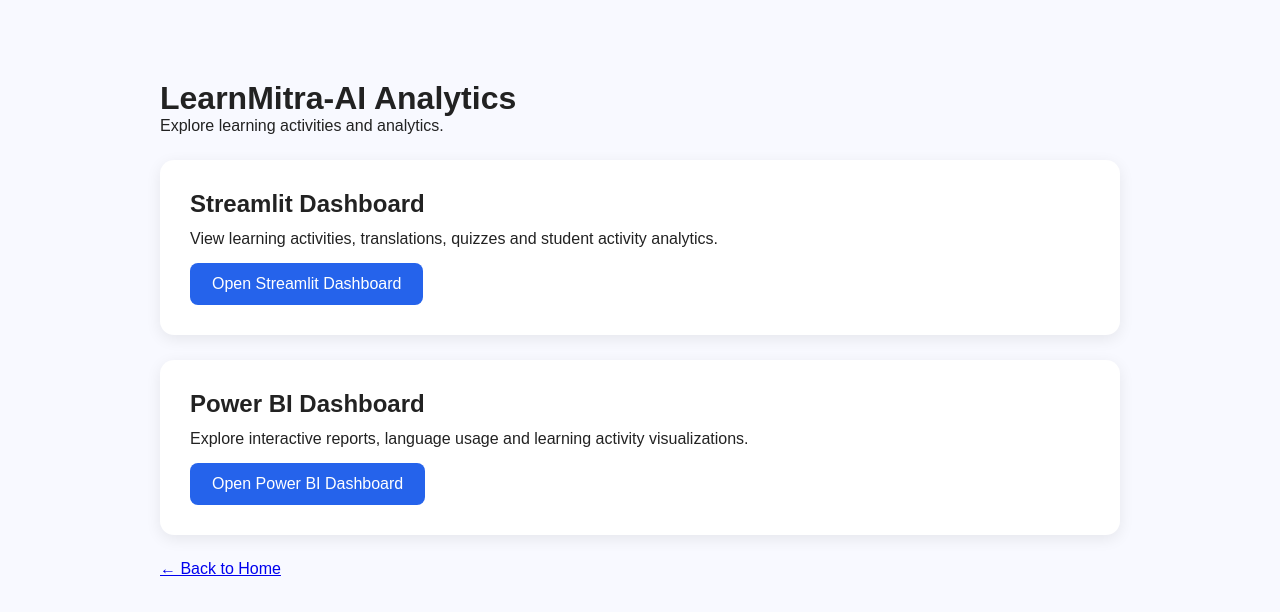
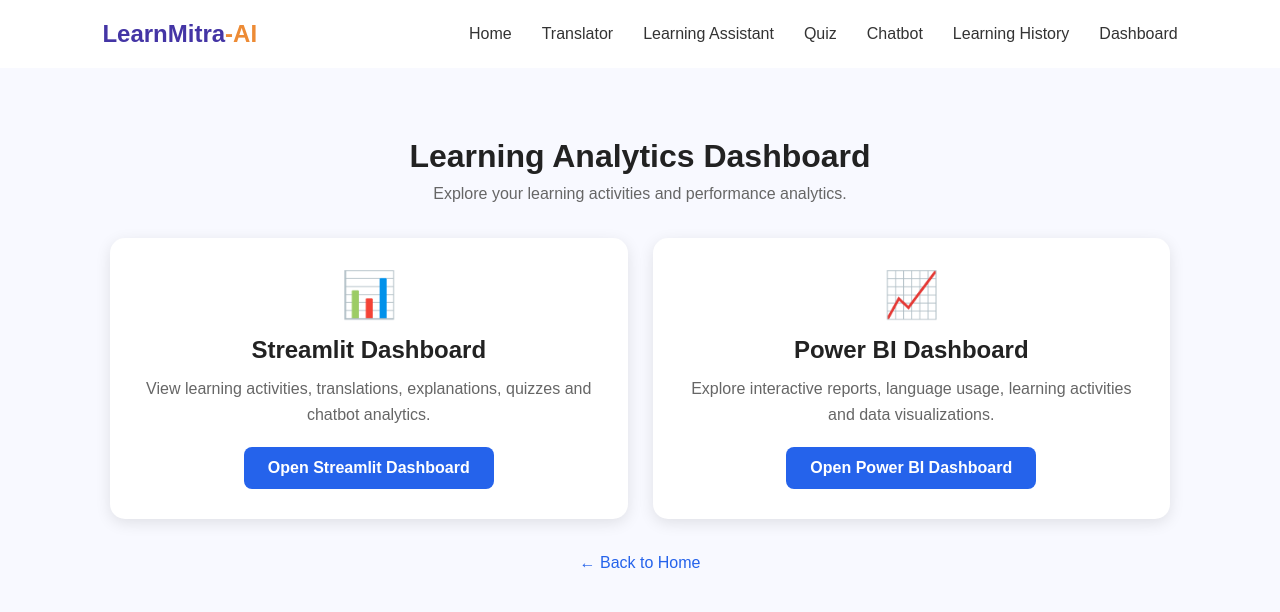
Before and after one commit to deekshithabalireddy/LearnMitra-AI, a plain HTML site: page frontend/dashboard.html in a window 1280 px wide. Drawn offline with Linux system fonts and the light colour scheme.

Commit message:
Add dashboard page and update navigation

```diff
--- a/frontend/dashboard.html
+++ b/frontend/dashboard.html
@@ -4,73 +4,175 @@
 <head>
     <meta charset="UTF-8">
     <meta name="viewport" content="width=device-width, initial-scale=1.0">
-    <title>LearnMitra-AI | Analytics Dashboard</title>
+
+    <title>Analytics Dashboard | LearnMitra-AI</title>
+
     <link rel="stylesheet" href="style.css">
+
     <style>
         .dashboard-container {
-            max-width: 1000px;
-            margin: 60px auto;
+            max-width: 1100px;
+            margin: 50px auto;
             padding: 20px;
+        }
+
+        .dashboard-heading {
+            text-align: center;
+            margin-bottom: 35px;
+        }
+
+        .dashboard-heading h1 {
+            font-size: 32px;
+            margin-bottom: 10px;
+        }
+
+        .dashboard-heading p {
+            color: #666;
+        }
+
+        .dashboard-grid {
+            display: grid;
+            grid-template-columns: repeat(2, 1fr);
+            gap: 25px;
         }
 
         .dashboard-card {
             background: white;
             padding: 30px;
-            margin: 25px 0;
-            border-radius: 14px;
-            box-shadow: 0 4px 15px rgba(0,0,0,0.08);
+            border-radius: 15px;
+            box-shadow: 0 4px 15px rgba(0,0,0,0.10);
+            text-align: center;
+            transition: 0.3s;
+        }
+
+        .dashboard-card:hover {
+            transform: translateY(-5px);
+        }
+
+        .dashboard-icon {
+            font-size: 45px;
+            margin-bottom: 15px;
         }
 
         .dashboard-card h2 {
             margin-bottom: 12px;
+            color: #222;
+        }
+
+        .dashboard-card p {
+            color: #666;
+            line-height: 1.6;
         }
 
         .dashboard-btn {
             display: inline-block;
-            margin-top: 15px;
-            padding: 12px 22px;
+            margin-top: 20px;
+            padding: 12px 24px;
             background: #2563eb;
             color: white;
             text-decoration: none;
             border-radius: 8px;
+            font-weight: bold;
         }
 
         .dashboard-btn:hover {
             background: #1d4ed8;
+        }
+
+        .back-home {
+            display: block;
+            text-align: center;
+            margin-top: 35px;
+            text-decoration: none;
+            color: #2563eb;
+        }
+
+        @media (max-width: 700px) {
+            .dashboard-grid {
+                grid-template-columns: 1fr;
+            }
+
+            .dashboard-heading h1 {
+                font-size: 25px;
+            }
         }
     </style>
 </head>
 
 <body>
 
-    <div class="dashboard-container">
-        <h1>LearnMitra-AI Analytics</h1>
-        <p>Explore learning activities and analytics.</p>
+    <nav class="navbar">
+        <h2 class="logo">LearnMitra<span>-AI</span></h2>
+
+        <ul class="nav-links">
+            <li><a href="index.html">Home</a></li>
+            <li><a href="translator.html">Translator</a></li>
+            <li><a href="assistant.html">Learning Assistant</a></li>
+            <li><a href="quiz.html">Quiz</a></li>
+            <li><a href="chat.html">Chatbot</a></li>
+            <li><a href="history.html">Learning History</a></li>
+            <li><a href="dashboard.html">Dashboard</a></li>
+        </ul>
+    </nav>
+
+    <main class="dashboard-container">
+
+        <div class="dashboard-heading">
+            <h1>Learning Analytics Dashboard</h1>
+            <p>Explore your learning activities and performance analytics.</p>
+        </div>
+
+        <div class="dashboard-grid">
 
             <div class="dashboard-card">
+
+                <div class="dashboard-icon">📊</div>
+
                 <h2>Streamlit Dashboard</h2>
-            <p>View learning activities, translations,
-            quizzes and student activity analytics.</p>
-            <a class="dashboard-btn"
-               href="https://learnmitra-ai.onrender.com/"
-               target="_blank">
+
+                <p>
+                    View learning activities, translations,
+                    explanations, quizzes and chatbot analytics.
+                </p>
+
+                <a
+                    href="https://learnmitra.onrender.com/"
+                    target="_blank"
+                    rel="noopener noreferrer"
+                    class="dashboard-btn">
                     Open Streamlit Dashboard
                 </a>
+
             </div>
 
             <div class="dashboard-card">
+
+                <div class="dashboard-icon">📈</div>
+
                 <h2>Power BI Dashboard</h2>
-            <p>Explore interactive reports, language usage
-            and learning activity visualizations.</p>
-            <a class="dashboard-btn"
+
+                <p>
+                    Explore interactive reports, language usage,
+                    learning activities and data visualizations.
+                </p>
+
+                <a
                     href="https://app.powerbi.com/groups/me/reports/57137772-8817-4417-8e4c-4b891d8357fa/29a65020501aa468cd3d?experience=power-bi"
-               target="_blank">
+                    target="_blank"
+                    rel="noopener noreferrer"
+                    class="dashboard-btn">
                     Open Power BI Dashboard
                 </a>
+
             </div>
 
-        <a href="index.html">← Back to Home</a>
         </div>
+
+        <a href="index.html" class="back-home">
+            ← Back to Home
+        </a>
+
+    </main>
 
 </body>
 </html>
```
Also changed, not shown: frontend/index.html (+1 -0 lines). Lines whose indentation alone changed are shown as unchanged.
